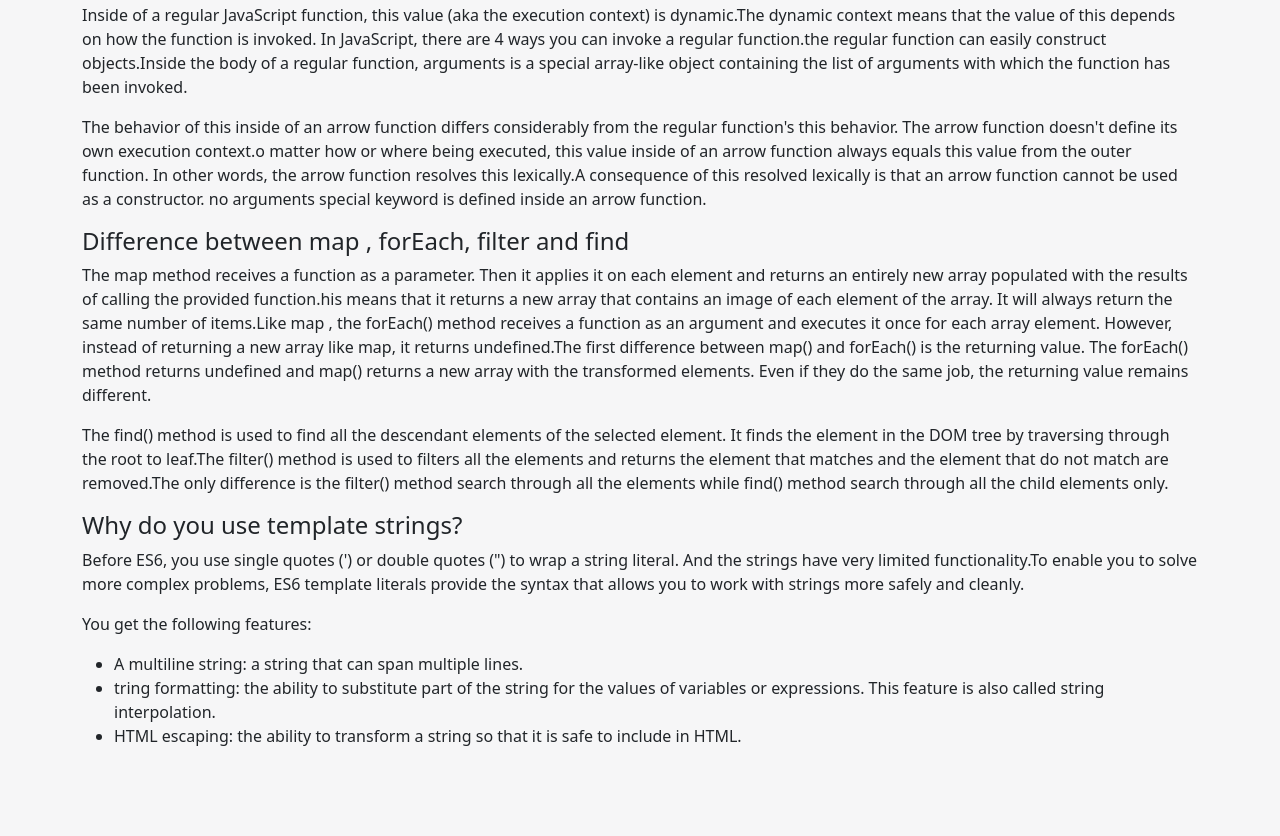
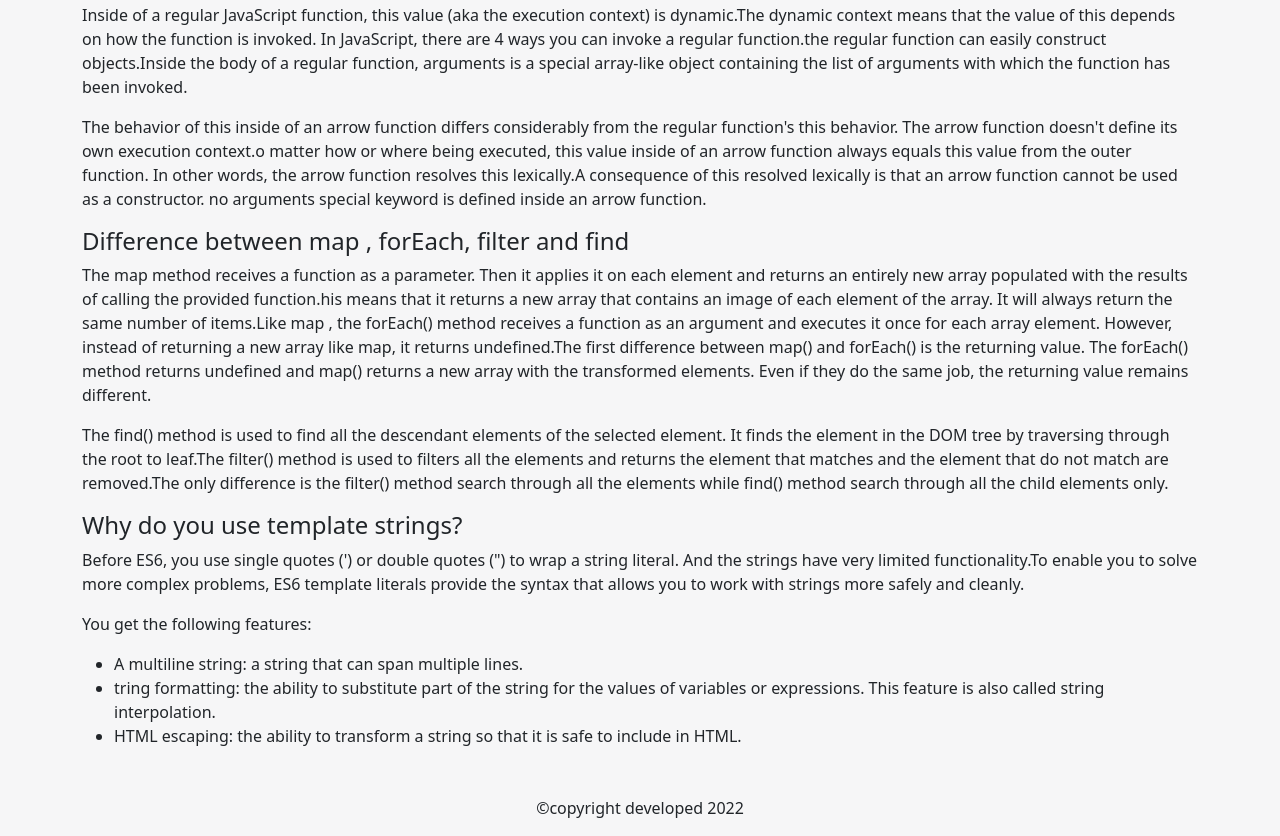
Before and after one commit to mdrasel101126/sylhet-times, a plain HTML site: page blogs.html in a window 1280 px wide. Shown: the part 368-1204 px from the top of the page. Before the commit the page ends 1132 px from the top, so only its background shows below. Drawn offline with nearby package versions, Linux system fonts and the light colour scheme.

Commit message:
footer added

```diff
--- a/blogs.html
+++ b/blogs.html
@@ -74,6 +74,12 @@
         </section>
     </main>
 
+    <footer class="mt-5">
+        <div class="text-center">
+            <p>&copy;copyright developed 2022</p>
+        </div>
+    </footer>
+
 <script src="https://cdn.jsdelivr.net/npm/bootstrap@5.2.0/dist/js/bootstrap.bundle.min.js" integrity="sha384-A3rJD856KowSb7dwlZdYEkO39Gagi7vIsF0jrRAoQmDKKtQBHUuLZ9AsSv4jD4Xa" crossorigin="anonymous"></script>
 </body>
 </html>
```
Also changed, not shown: index.html (+5 -0 lines), 1 other file.
